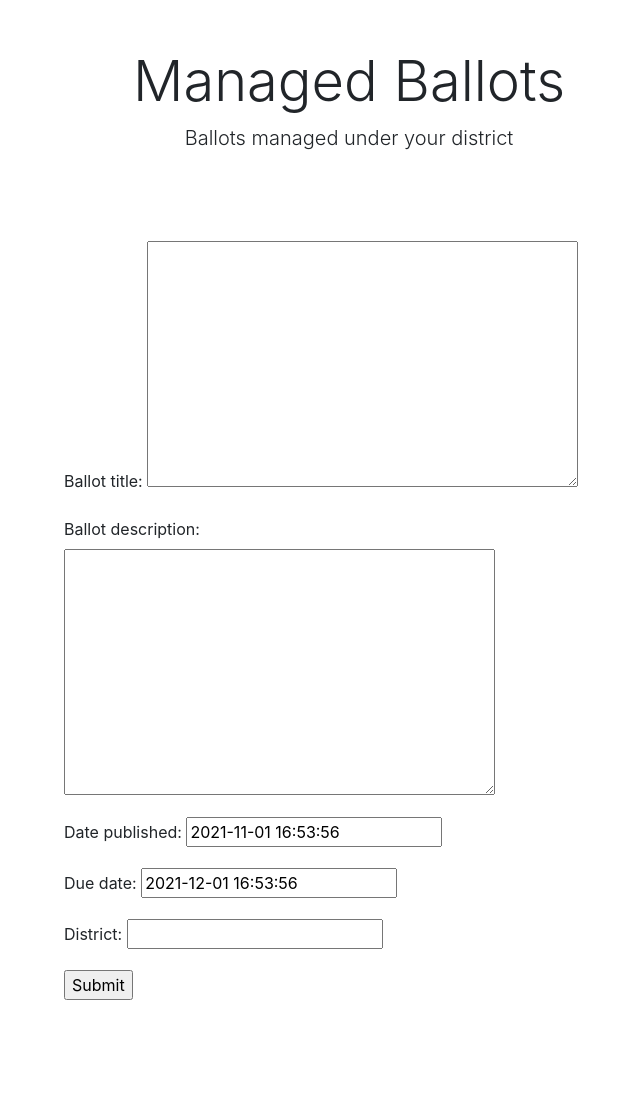
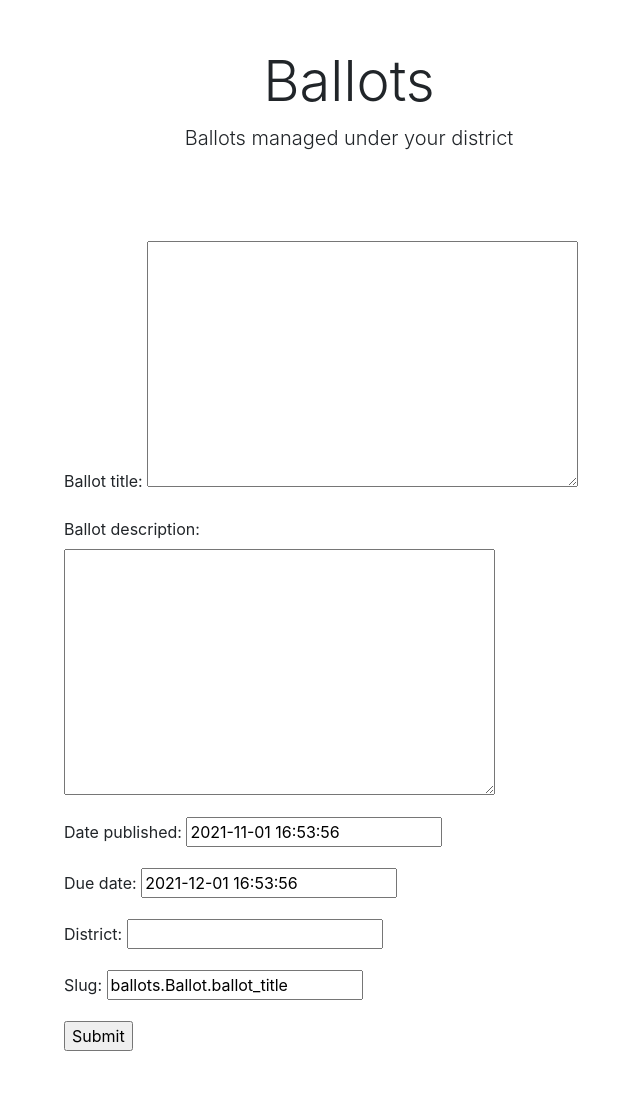
Before and after one commit to umbc-cmsc447-fa2021-voting/blind-voting-app, a Django app: page /add/ in a window 1280 px wide. Shown: the whole page, without its empty margins (291-931 px from the left). Before the commit the page ends 1000 px from the top, so only its background shows below. Run offline with Django 3.2, Linux system fonts and the light colour scheme; some libraries are stand-ins or nearby versions.

Commit message:
Added view for ballot editing and ballot admin. Currently ballots can be created with attributes of ballots and attributes can be edited. Need to modify attributes of ballots and create form for adding/editing ballots.

```diff
--- a/ballots/admin.py
+++ b/ballots/admin.py
@@ -10,7 +10,7 @@
 class BallotsAdmin(admin.ModelAdmin):
     fieldsets = [(None, {'fields': ['ballot_title', 'ballot_description']}),
                  ('Date Information', {'fields': ['pub_date', 'due_date']}),
-                 (None, {'fields': ['district']})]
+                 (None, {'fields': ['district']}), (None, {'fields': ['slug']})]
 
 admin.site.register(Choice)
 admin.site.register(Question)
--- a/ballots/models.py
+++ b/ballots/models.py
@@ -1,6 +1,8 @@
 import datetime
 from django.db import models
+from django.template.defaultfilters import slugify
 from django.utils import timezone
+from django.urls import reverse
 
 # Create your models here.
 
@@ -10,6 +12,7 @@
     pub_date = models.DateTimeField('date published', default=timezone.now())
     due_date = models.DateTimeField('due date', default=timezone.now()+datetime.timedelta(days=30))
     district = models.CharField(max_length=50, blank=True)
+    slug = models.SlugField(max_length=200, default=ballot_title, unique=True)
 
     def was_published_recently(self):
         now = timezone.now()
@@ -17,6 +20,14 @@
 
     def __str__(self):
         return self.ballot_title
+
+    def get_absolute_url(self):
+        return reverse('edit', kwargs={'slug': self.slug})
+
+    def save(self, *args, **kwargs):
+        if not self.slug:
+            self.slug = slugify(self.ballot_title)
+        return super().save(*args, **kwargs)
 
 class Question(models.Model):
     ballot = models.ForeignKey(Ballot, on_delete=models.CASCADE)
--- a/ballots/templates/add.html
+++ b/ballots/templates/add.html
@@ -2,7 +2,7 @@
 {% block content %}
 <div class="container" style="max-width:600px">
     <div class="px-3 py-3 pt-md-5 pb-md-4 mx-auto text-center">
-        <h1 class="display-4">Managed Ballots</h1>
+        <h1 class="display-4">Ballots</h1>
         <p class="lead">Ballots managed under your district</p>
     </div>
     <div class="py-5">
--- a/ballots/urls.py
+++ b/ballots/urls.py
@@ -1,5 +1,5 @@
 from django.urls import path
-from .views import AddBallotView
+from .views import AddBallotView, BallotEditView, BallotAdminView
 from . import views
 
 app_name = 'ballots'
@@ -7,5 +7,7 @@
     path('', views.index, name='index'),
     path('<int:ballot_id>/', views.detail, name='detail'),
     path('<int:question_id>/vote/', views.vote, name='vote'),
+    path('ballot-admin', BallotAdminView.as_view(), name='ballot-admin'),
     path('add/', AddBallotView.as_view(), name='add'),
+    path('<slug:slug>', BallotEditView.as_view(), name='edit'),
 ]
--- a/ballots/views.py
+++ b/ballots/views.py
@@ -5,6 +5,7 @@
 from django.utils import timezone
 from django.views.generic.edit import UpdateView
 from django.views.generic.edit import CreateView
+from django.views.generic.list import ListView
 # Create your views here.
 
 from ballots.models import Ballot, Question, Choice
@@ -43,8 +44,19 @@
         # user hits the Back button.
         return HttpResponseRedirect(reverse('ballots:index'))
 
+class BallotAdminView(ListView):
+    model = Ballot
+    template_name = "ballot_admin.html"
+    context_object_name = "ballots"
+
 class AddBallotView(CreateView):
     model = Ballot
     fields = '__all__'
     template_name = 'add.html'
-    success_url = '/ballots/'
+    success_url = '/ballot-admin'
+
+class BallotEditView(UpdateView):
+    model = Ballot
+    fields = '__all__'
+    template_name = 'add.html'
+    success_url = '/ballot-admin/'
```
Also changed, not shown: ballots/templates/ballot_admin.html (added, +50 -0 lines), ballots/tests.py (+20 -1 lines), db.sqlite3.
